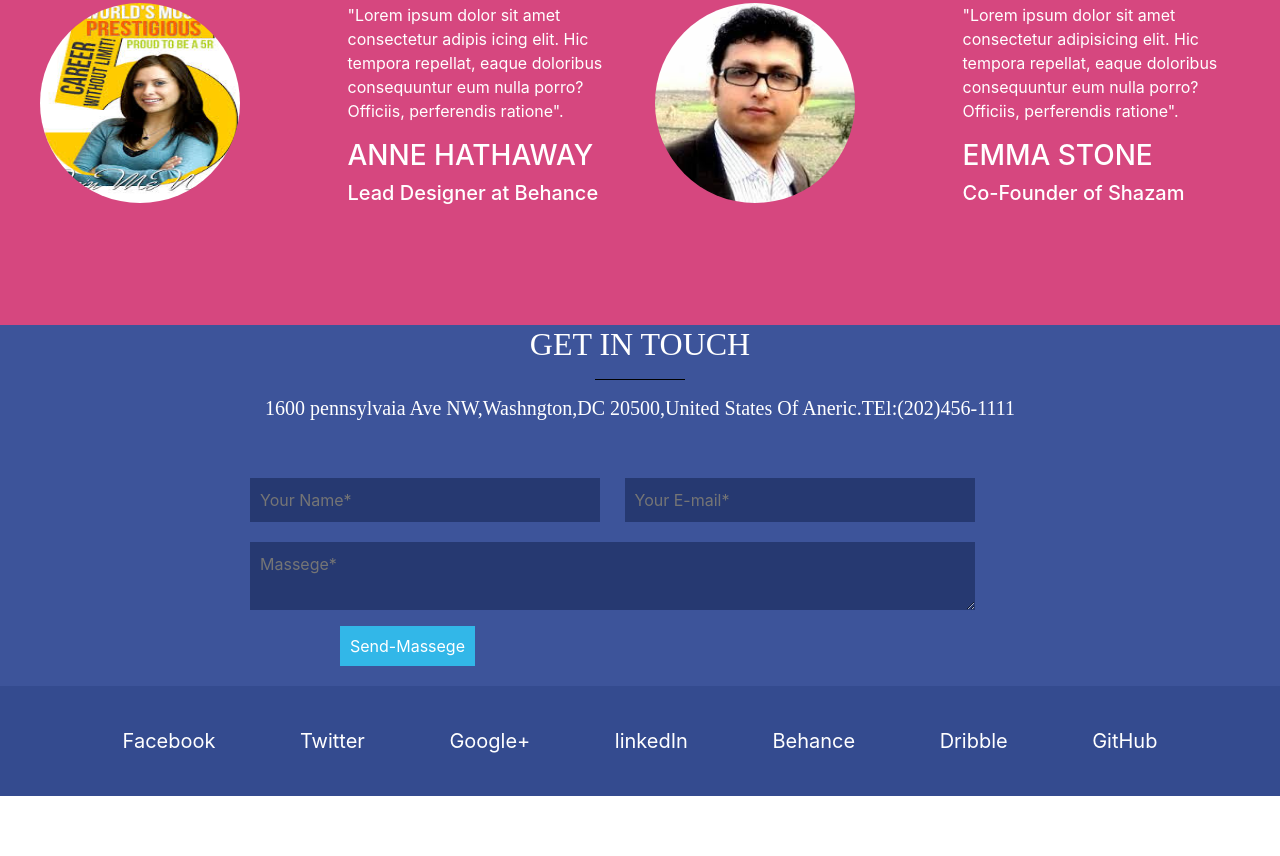
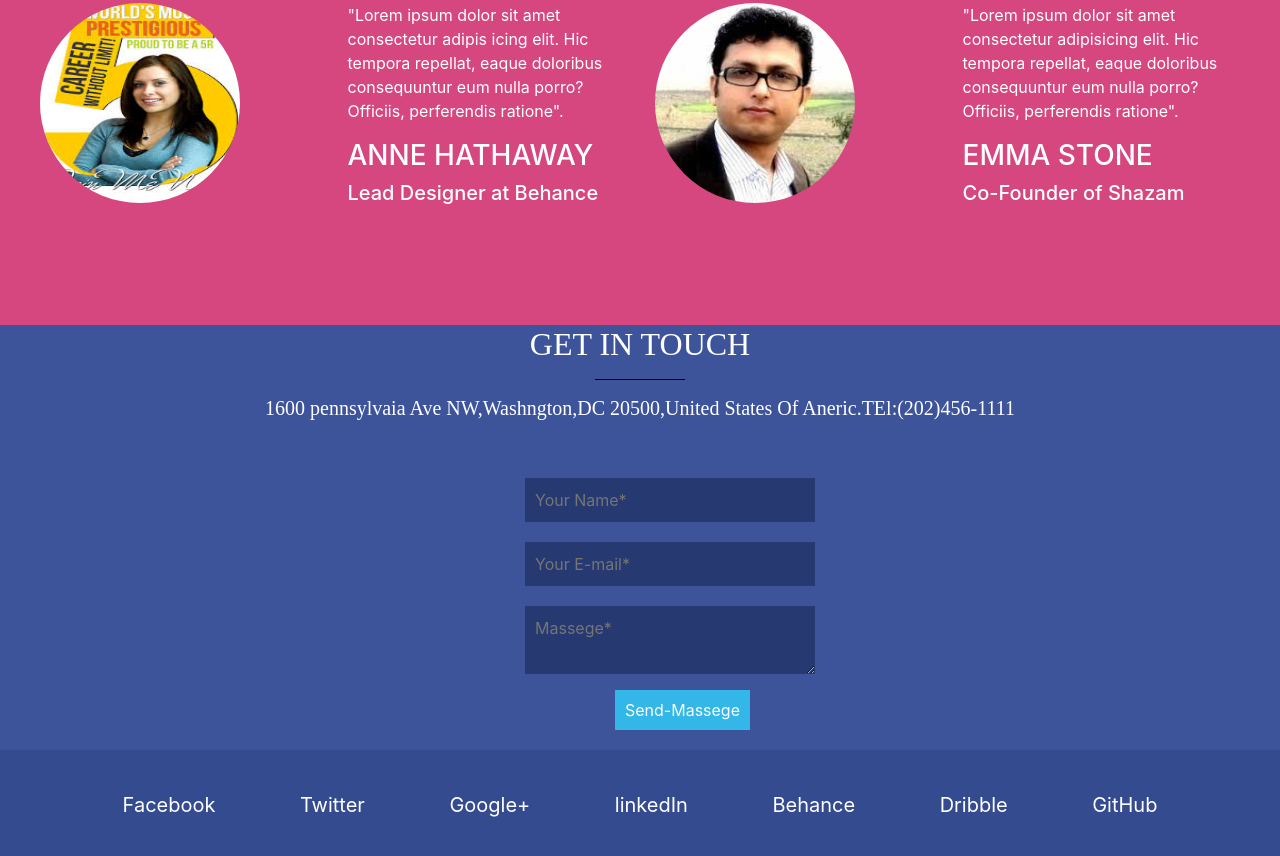
Before and after one commit to 19109/my-website, a plain HTML site: page index.html in a window 1280 px wide. Shown: the part 3549-4405 px from the top of the page. Before the commit the page ends 4345 px from the top, so only its background shows below. Drawn offline with Linux system fonts and the light colour scheme.

Commit message:
Update index.html

```diff
--- a/index.html
+++ b/index.html
@@ -248,14 +248,18 @@
                 <hr>
                 <h5 class="mb-5">1600 pennsylvaia Ave NW,Washngton,DC 20500,United States Of Aneric.TEl:(202)456-1111</h5>
             </div>
-              <form action="#" style="width: 800px; margin: auto;">
-                  <input type="text" placeholder="Your Name*" style="background-color: #263971; padding:10px; border: none; margin: 10px;width: 350px;">
-                  <input type="text" placeholder="Your E-mail*" style="background-color: #263971; padding:10px; border: none; margin: 10px;width: 350px;">
-                  <textarea placeholder="Massege*"  style="background-color: #263971; padding:10px; border: none;margin: 10px;width: 725px;"></textarea>
-                  <br>
-                  <input type="submit" value="Send-Massege" class="btn2">
+
+
+              <form action="mdriponkhan19109@gmail.com" style="width: 250px; margin: auto;">
+                    <input type="text" placeholder="Your Name*" style="background-color: #263971; padding: 10px; border:none;width: 290px;margin: 10px;">
+                    <input type="text" placeholder="Your E-mail*" style="background-color: #263971;margin: 10px; padding:10px; border: none;width: 290px;">
+                     <textarea placeholder="Massege*"  style="background-color: #263971; padding:10px; border: none;margin: 10px;width: 290px;"></textarea>
+
+                     <input type="submit" value="Send-Massege" class="btn2">
+
 
               </form>
+
               <div class="alu">
                   <button class="btn3">Facebook</button>
                   <button class="btn3">Twitter</button>
```
